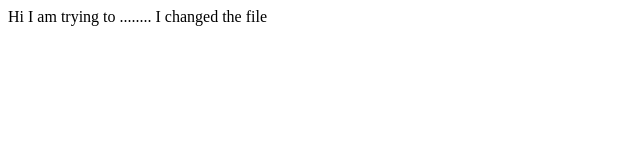
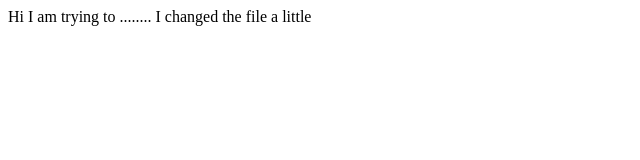
Before and after one commit to akhilnev/Melophilia, a plain HTML site: page index.html in a window 1280 px wide. Shown: the full height of the page, 0-640 px from the left. Drawn offline with Linux system fonts and the light colour scheme.

Commit message:
adding more changes

```diff
--- a/index.html
+++ b/index.html
@@ -7,6 +7,6 @@
     <title>Document</title>
 </head>
 <body>
-    Hi I am trying to ........ I changed the file
+    Hi I am trying to ........ I changed the file a little
 </body>
 </html>
```
